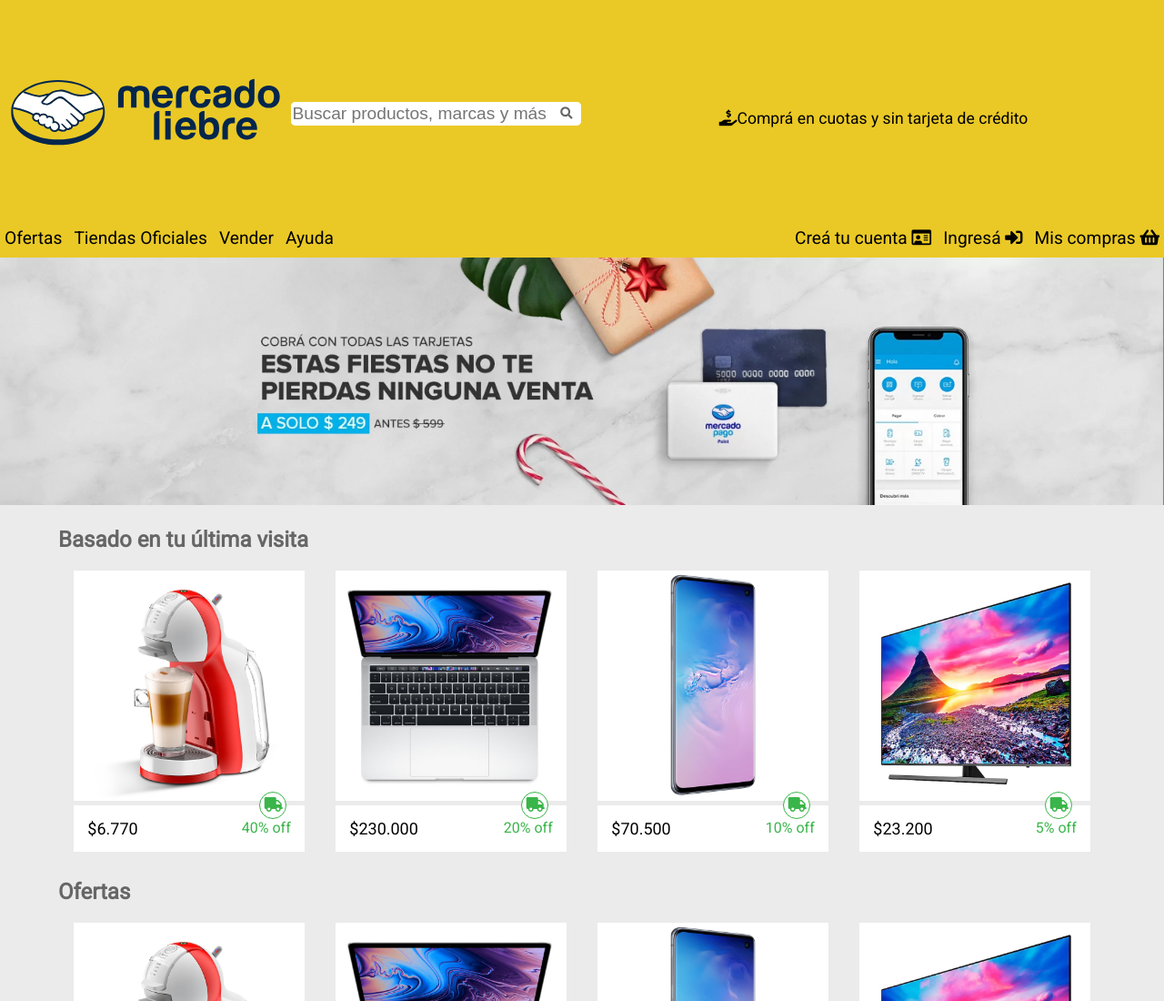
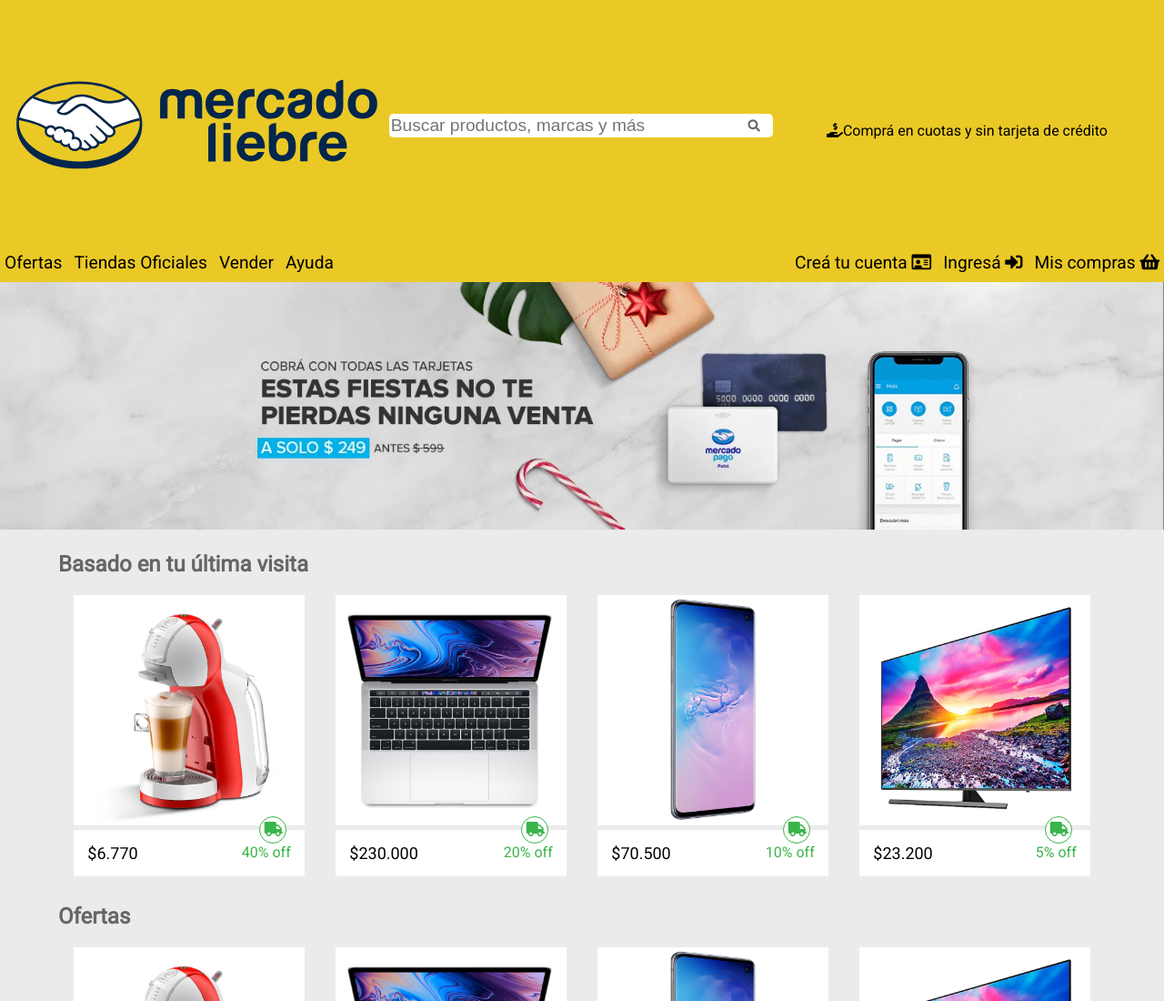
Before and after one commit to matiasrj/mercado-liebre-mrj, a website: page views/home.html in a window 1280 px wide. Shown: the top 1100 px of the page at 91% size. Drawn offline with Linux system fonts and the light colour scheme; files that its build step writes are made by us from their sources; files whose address does not match are found by name.

Commit message:
se cambia div search por form

```diff
--- a/public/css/styles.css
+++ b/public/css/styles.css
@@ -35,7 +35,7 @@
 }
 
 header div.logo{
-    width: 50%;
+    width: 45%;
     padding: 10px 0px;
 }
 
@@ -44,34 +44,19 @@
     padding: 10px 10px;
 }
 
-header form{
-    display: flex;
-    font-size: 1.5rem;
-}
 
-
-header .form .submit{
-    background-color: #FFF;
-    border: 1px solid #000;
-    color: #666;
-    width: 10%;
-}
 
 div.top-header{
     padding: 5% 0%;
     display: flex;
-    flex-direction: column;
+    /* flex-direction: column; */
     justify-content: center;
-    flex-wrap: nowrap;
+    flex-wrap: wrap;
     align-items: center;
 }
 
 
-header div.top-header-sub{
-    display: flex;
-    justify-content: center;
-    align-items: center;
-}
+
 
 header div.top-header p{
     width: 100%;
@@ -82,12 +67,13 @@
 }
 
 header .form{
-    width: 50%;
+    width: 45%;
     display: flex;
     justify-content: center;
     border-radius: 5px;
     border-color: white;
     background-color: white;
+    align-items: center;
 }
 
 header .form .input{
@@ -107,6 +93,10 @@
     display: flex;
     justify-content: center;
     align-items: center;
+    background-color: #FFF;
+    border: 1px solid #000;
+    color: #666;
+    width: 10%;
 }
 
  header .input, .submit{
@@ -317,9 +307,19 @@
 
     /* header */
 
-    .top-header-sub{
-        width: 100%;
+    .top-header .logo{
+        width: 33% ;
     }
+
+    header .form {
+        width: 33%;
+    }
+    header div.top-header p{
+        width: 33%  ;
+        font-size: 1rem;
+
+    }
+
 
     header nav{
     display: flex;
@@ -330,9 +330,7 @@
         font-size: 1rem;
     }
 
-    header div.top-header p{
-        font-size: 1rem;
-    }
+
 
     ul{
         display:inline;
@@ -347,10 +345,6 @@
         display: none;
     }
 
-
-    div.top-header{
-        flex-direction: row;
-    }
 
 
 
@@ -390,9 +384,6 @@
     }
 
 
-    header div.top-header p{
-        font-size: 1.1em;
-    }
 
     /* main */
     .products article{
--- a/views/home.html
+++ b/views/home.html
@@ -11,7 +11,7 @@
     <body>
         <header>
             <div class="top-header">
-                <div class="top-header-sub">
+
                     <div class="logo">
                         <img src="images/logo-mercado-liebre.svg" alt="Logo de MercadoLiebre">
                     </div>
@@ -19,7 +19,7 @@
                         <input class="input" placeholder="Buscar productos, marcas y más" >
                         <button type="submit" class="submit" ><i class="fa fa-search"></i> </button>
                     </form>
-                </div>
+
                 <p><i class="fas fa-hand-holding-usd"></i>Comprá en cuotas y sin tarjeta de crédito</p>
             </div>
             <nav>
```
Also changed, not shown: views/login.html (+2 -2 lines), views/register.html (+2 -2 lines).
